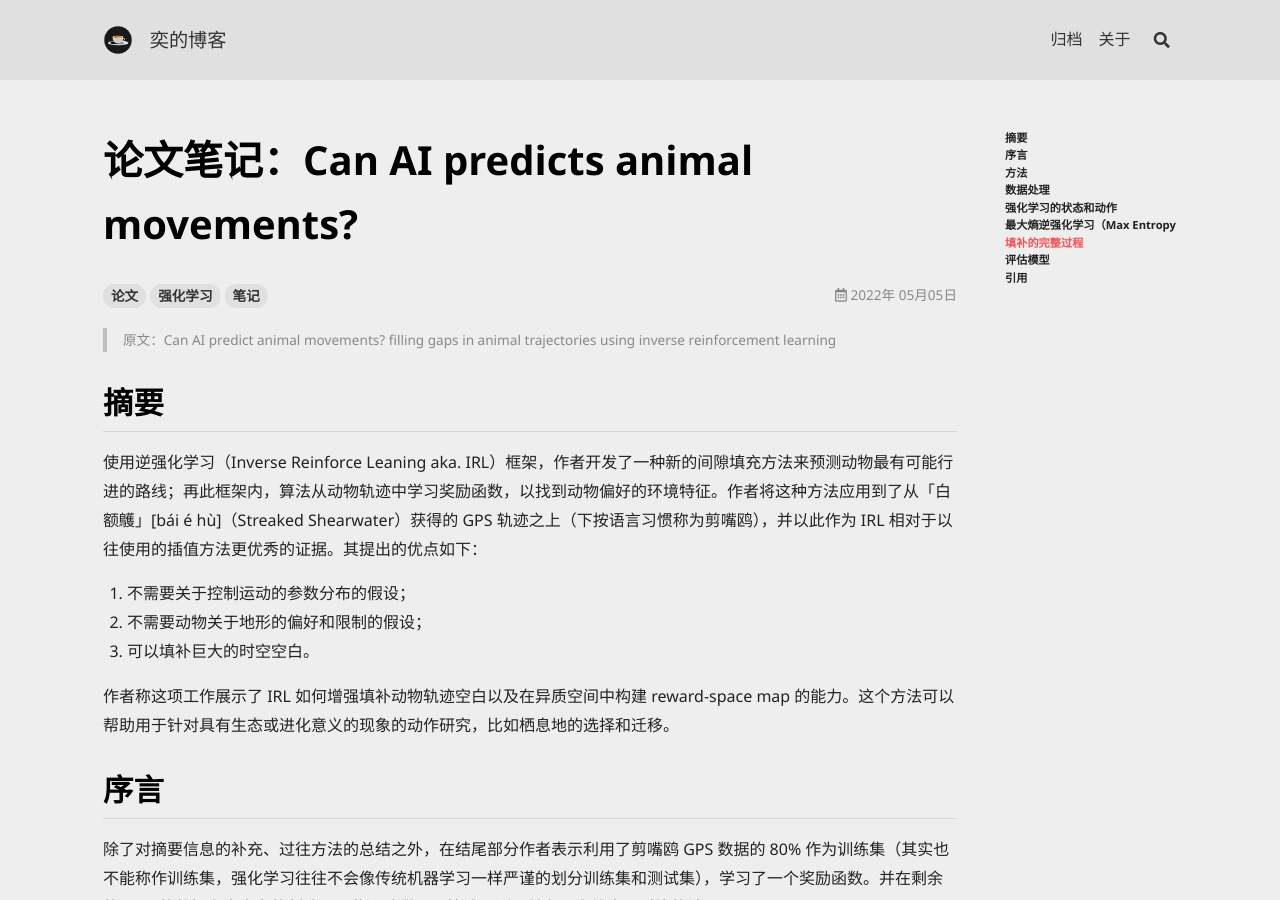
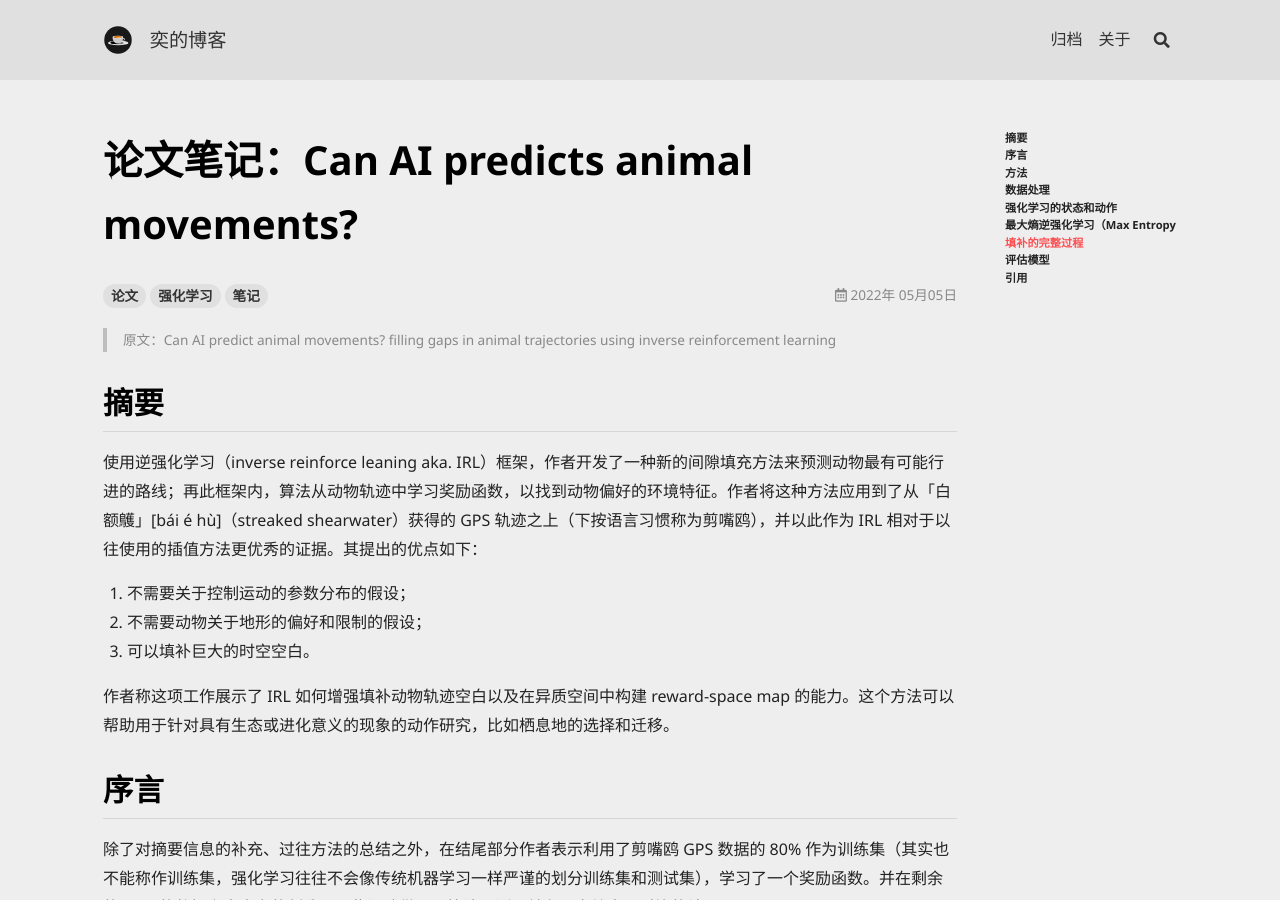
Before and after one commit to uncle-yi/uncle-yi.github.io, a Jekyll site: the page built from _posts/2022-05-05-note-can-ai-predict-animal-movement.md, in a window 1280 px wide and 900 px high. Built offline with Jekyll 4.4.1, drawn with Linux system fonts in a browser that asks for light colours; nearby versions of some CDN libraries; some web fonts are replaced; formulas are drawn with MathJax 3; some of the changed text lies outside the part shown.

Commit message:
Update something

```diff
--- a/_posts/2022-05-05-note-can-ai-predict-animal-movement.md
+++ b/_posts/2022-05-05-note-can-ai-predict-animal-movement.md
@@ -7,7 +7,7 @@
 
 ## 摘要
 
-使用逆强化学习（Inverse Reinforce Leaning aka. IRL）框架，作者开发了一种新的间隙填充方法来预测动物最有可能行进的路线；再此框架内，算法从动物轨迹中学习奖励函数，以找到动物偏好的环境特征。作者将这种方法应用到了从「白额鸌」[bái é hù]（Streaked Shearwater）获得的 GPS 轨迹之上（下按语言习惯称为剪嘴鸥），并以此作为 IRL 相对于以往使用的插值方法更优秀的证据。其提出的优点如下：
+使用逆强化学习（inverse reinforce leaning aka. IRL）框架，作者开发了一种新的间隙填充方法来预测动物最有可能行进的路线；再此框架内，算法从动物轨迹中学习奖励函数，以找到动物偏好的环境特征。作者将这种方法应用到了从「白额鸌」[bái é hù]（streaked shearwater）获得的 GPS 轨迹之上（下按语言习惯称为剪嘴鸥），并以此作为 IRL 相对于以往使用的插值方法更优秀的证据。其提出的优点如下：
 
 1. 不需要关于控制运动的参数分布的假设；
 2. 不需要动物关于地形的偏好和限制的假设；
@@ -118,7 +118,7 @@
 
 ## 评估模型
 
-为了评估 IRL 方法，本文使用了留出法（Holdout method）保留了一部分雄性雌性数据。正如前文所讲，使用了 80% 的数据估计权重向量，剩下的用于评估模型。具体的评估方法是，在测试轨迹的前半部分和后半部分随机选择两个点。选择的点被设置为轨迹缺失部分的开始和结束。为了确认这个插值方法对大缺失部分的效果，仅使用了沿整个轨迹至少缺失 50% 的样本。
+为了评估 IRL 方法，本文使用了留出法（holdout method）保留了一部分雄性雌性数据。正如前文所讲，使用了 80% 的数据估计权重向量，剩下的用于评估模型。具体的评估方法是，在测试轨迹的前半部分和后半部分随机选择两个点。选择的点被设置为轨迹缺失部分的开始和结束。为了确认这个插值方法对大缺失部分的效果，仅使用了沿整个轨迹至少缺失 50% 的样本。
 
 对于定量评估，本文将 IRL 的插值方法和生态学中非常普遍且广泛使用的线性插值方法进行了比较。具体使用的方法是镜柜改进的 Hausdorff 距离 (MHD; Dubuisson and Jain 1994)。这个方法后期会更新博文，暂略。
 
--- /dev/null
+++ b/robots.txt
@@ -0,0 +1 @@
+Sitemap: https://uncle-yi.github.io/sitemap.xml
```
Also changed, not shown: _posts/2022-05-09-dtw_reproduction.md (+1 -1 lines).
